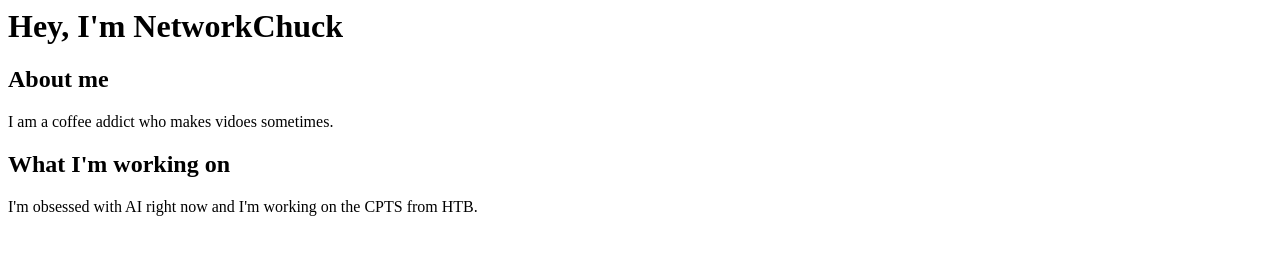
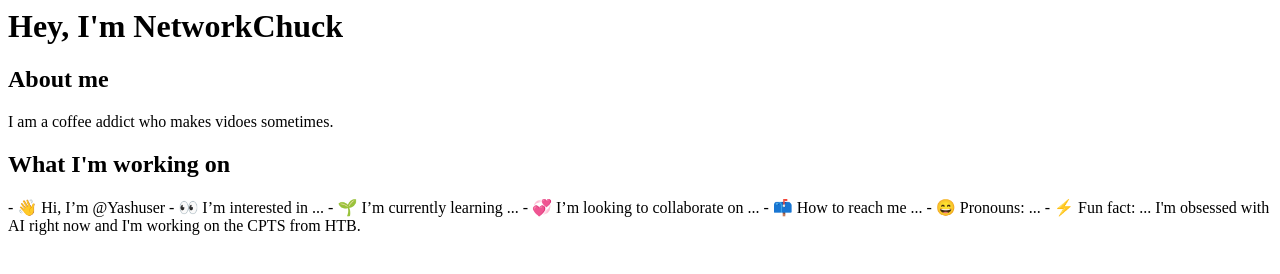
Before and after one commit to Yashuser/YashWebsite, a plain HTML site: page index.html in a window 1280 px wide. Drawn offline with Linux system fonts and the light colour scheme.

Commit message:
Update index.html

```diff
--- a/index.html
+++ b/index.html
@@ -9,6 +9,15 @@
         </p>
         <h2>What I'm working on</h2>
         <p>
+
+                                            - 👋 Hi, I’m @Yashuser
+- 👀 I’m interested in ...
+- 🌱 I’m currently learning ...
+- 💞️ I’m looking to collaborate on ...
+- 📫 How to reach me ...
+- 😄 Pronouns: ...
+- ⚡ Fun fact: ...
+
             I'm obsessed with AI right now and I'm working on the CPTS from HTB.
         </p>
     </body>
```
